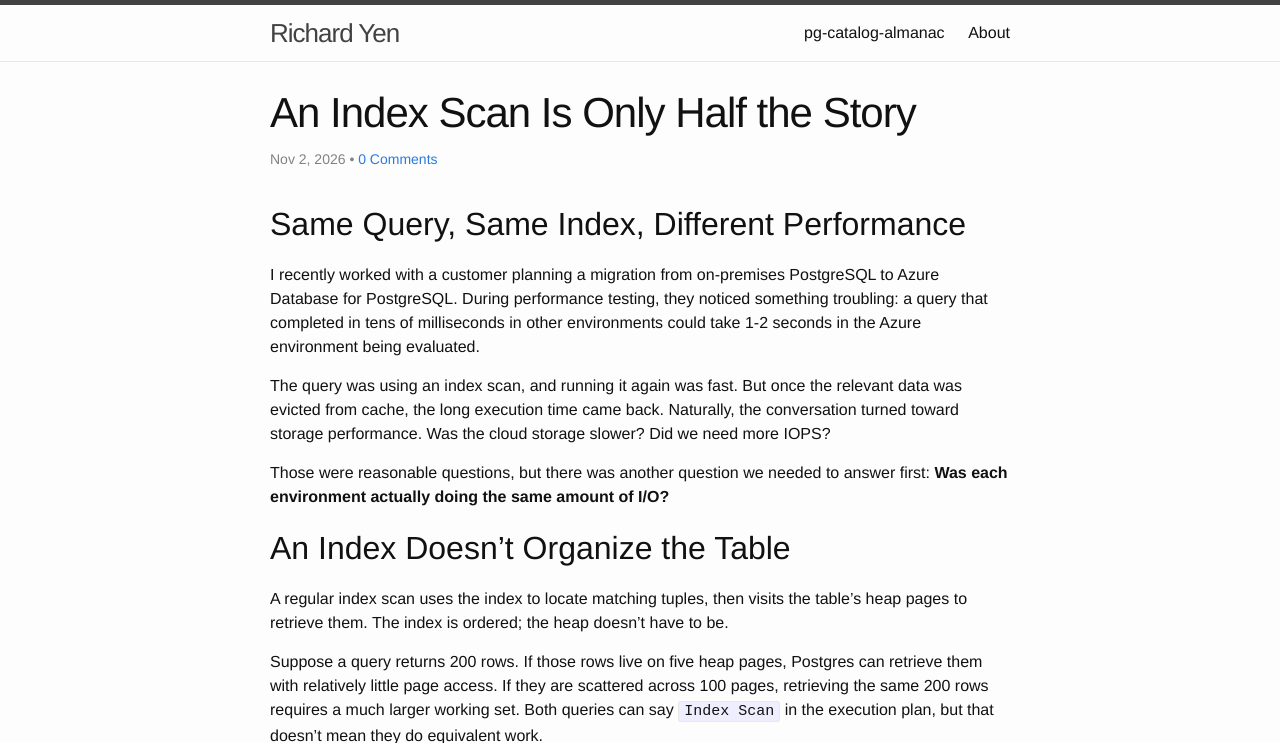
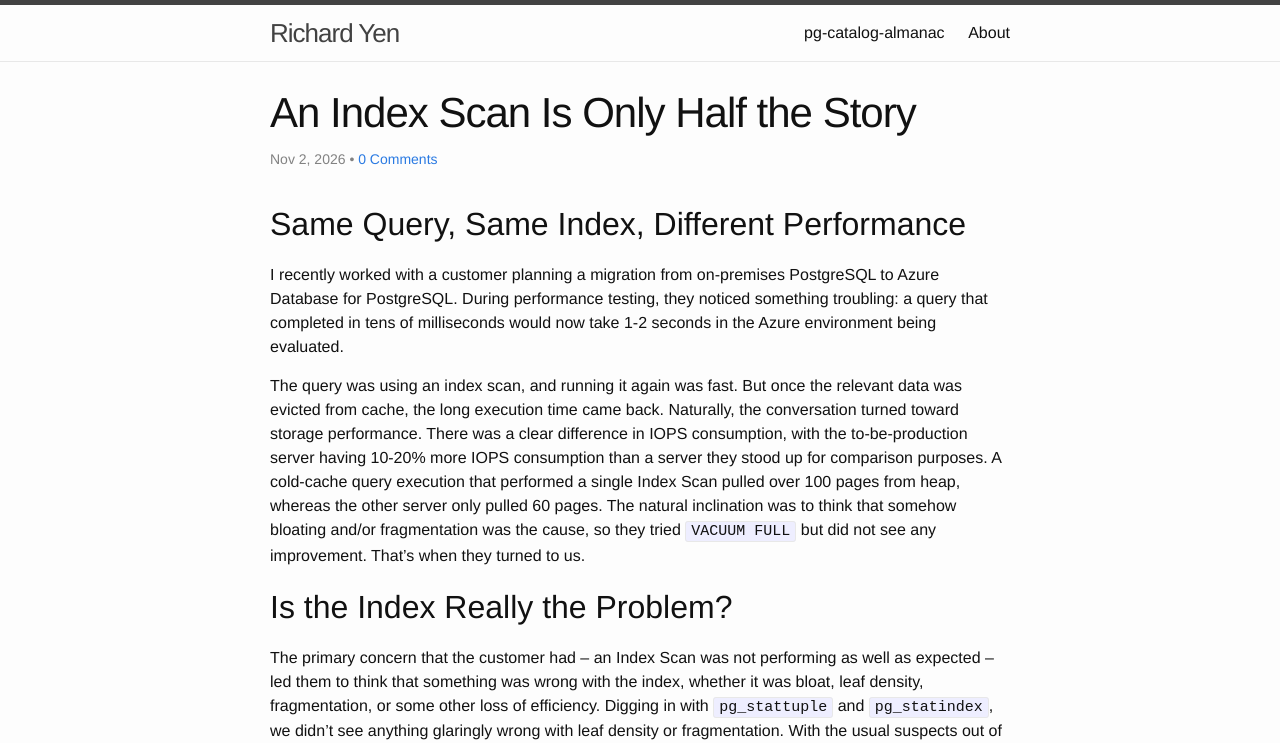
Before and after one commit to richyen/richyen.github.io, a Jekyll site: the page built from _posts/2026-11-02-index_scan_scattered_heap.markdown, in a window 1280 px wide and 1400 px high, cut to the strip 0-743 px from the top of the window. Built offline with Jekyll 4.4.1, drawn with Linux system fonts in a browser that asks for light colours; comment, search, counter and statistics services are not loaded; some of the changed text lies outside the part shown.

Commit message:
update post

```diff
--- a/_posts/2026-11-02-index_scan_scattered_heap.markdown
+++ b/_posts/2026-11-02-index_scan_scattered_heap.markdown
@@ -9,15 +9,15 @@ categories: postgres
 
 ## Same Query, Same Index, Different Performance
 
-I recently worked with a customer planning a migration from on-premises PostgreSQL to Azure Database for PostgreSQL.  During performance testing, they noticed something troubling: a query that completed in tens of milliseconds in other environments could take 1-2 seconds in the Azure environment being evaluated.
+I recently worked with a customer planning a migration from on-premises PostgreSQL to Azure Database for PostgreSQL.  During performance testing, they noticed something troubling: a query that completed in tens of milliseconds would now take 1-2 seconds in the Azure environment being evaluated.
 
-The query was using an index scan, and running it again was fast.  But once the relevant data was evicted from cache, the long execution time came back.  Naturally, the conversation turned toward storage performance.  Was the cloud storage slower?  Did we need more IOPS?
+The query was using an index scan, and running it again was fast.  But once the relevant data was evicted from cache, the long execution time came back.  Naturally, the conversation turned toward storage performance.  There was a clear difference in IOPS consumption, with the to-be-production server having 10-20% more IOPS consumption than a server they stood up for comparison purposes.  A cold-cache query execution that performed a single Index Scan pulled over 100 pages from heap, whereas the other server only pulled 60 pages.  The natural inclination was to think that somehow bloating and/or fragmentation was the cause, so they tried `VACUUM FULL` but did not see any improvement.  That's when they turned to us.
 
-Those were reasonable questions, but there was another question we needed to answer first: **Was each environment actually doing the same amount of I/O?**
+## Is the Index Really the Problem?
 
-## An Index Doesn't Organize the Table
+The primary concern that the customer had -- an Index Scan was not performing as well as expected -- led them to think that something was wrong with the index, whether it was bloat, leaf density, fragmentation, or some other loss of efficiency.  Digging in with `pg_stattuple` and `pg_statindex`, we didn't see anything glaringly wrong with leaf density or fragmentation.  With the usual suspects out of the picture, we needed to get back to the basic principles of indexing.
 
-A regular index scan uses the index to locate matching tuples, then visits the table's heap pages to retrieve them.  The index is ordered; the heap doesn't have to be.
+It is important to remember that when it comes to indexing a table, a regular index scan uses the index to locate matching tuples, then visits the table's heap pages to retrieve them.  The index is ordered; the heap doesn't have to be.
 
 Suppose a query returns 200 rows.  If those rows live on five heap pages, Postgres can retrieve them with relatively little page access.  If they are scattered across 100 pages, retrieving the same 200 rows requires a much larger working set.  Both queries can say `Index Scan` in the execution plan, but that doesn't mean they do equivalent work.
 
```
Also changed, not shown: other parts of _posts/2026-11-02-index_scan_scattered_heap.markdown (+1 -1 lines).
